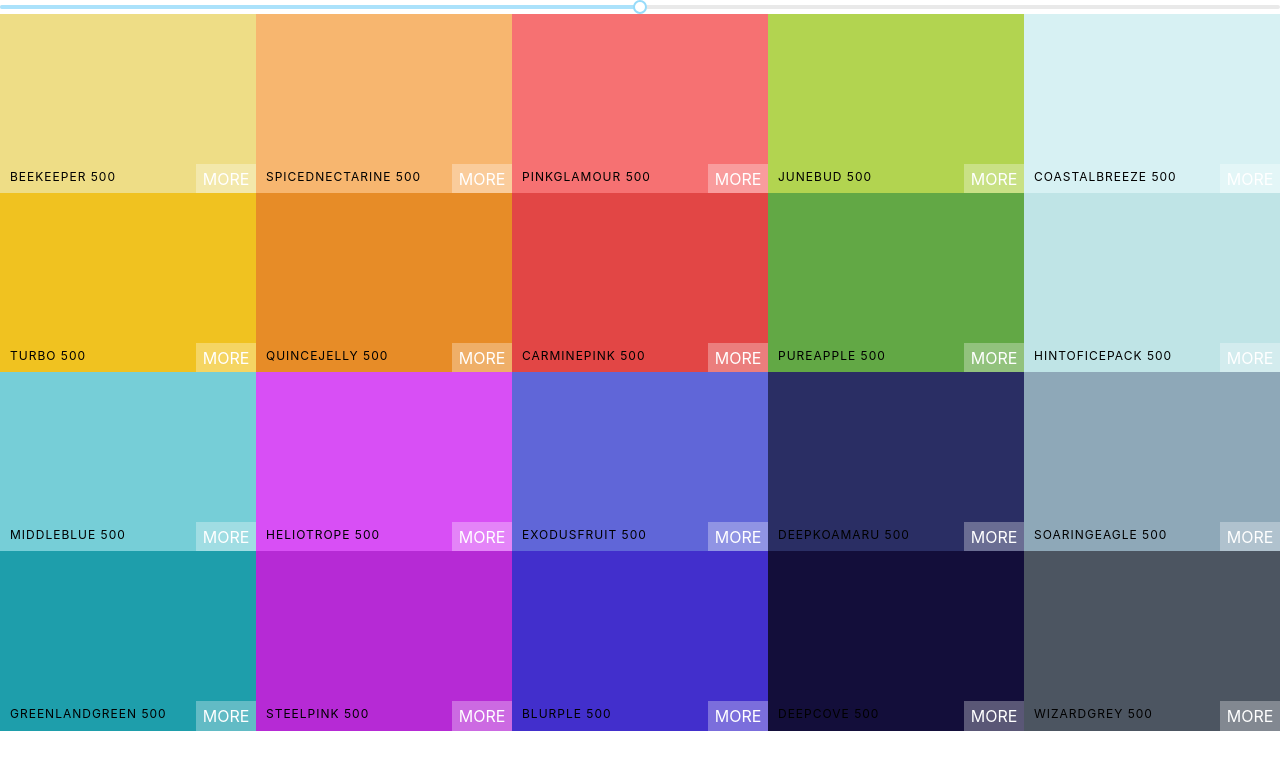
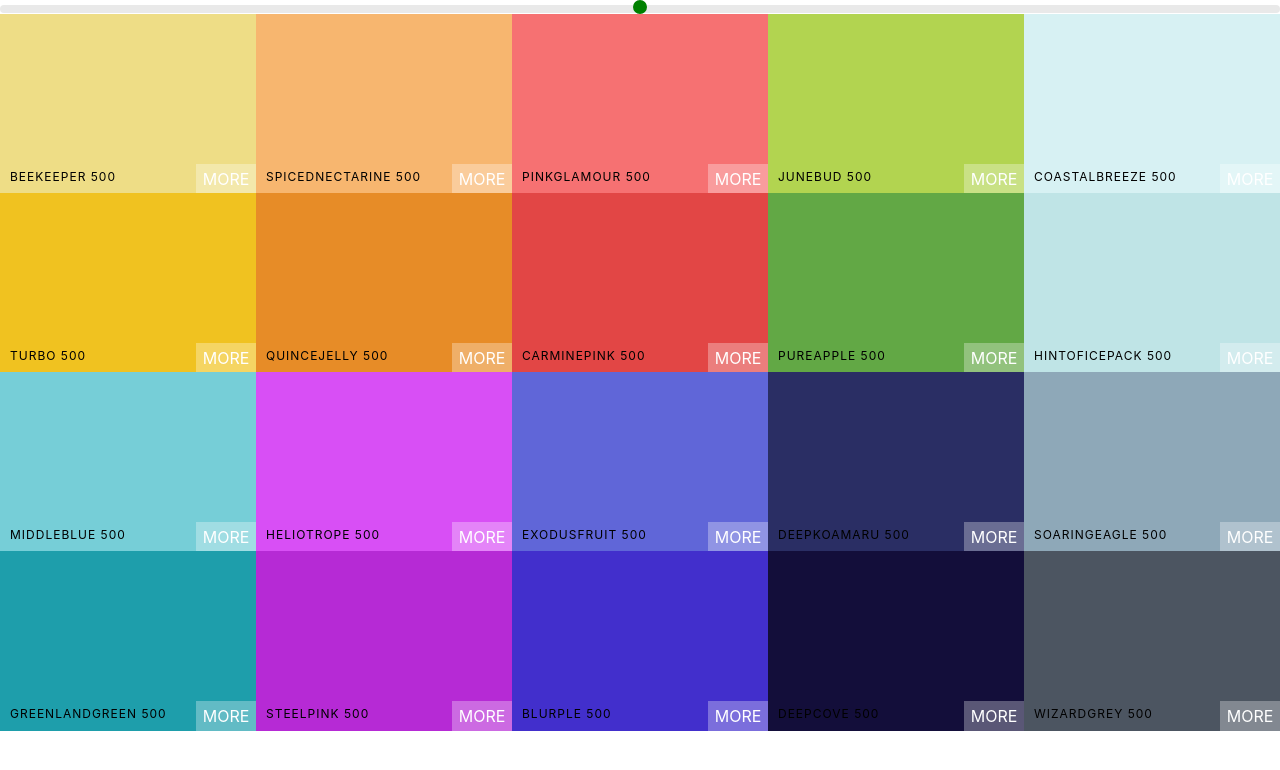
Before and after one commit to timven2004/Color-App, a React (Create React App) app: page / in a window 1280 px wide. Shown: the top 770 px of the page. Built offline with nearby package versions, Linux system fonts and the light colour scheme.

Commit message:
updated slider layout

```diff
--- a/src/Palette.js
+++ b/src/Palette.js
@@ -21,10 +21,6 @@ class Palatte extends Component{
 
 	render(){
 
-		let marks={
-			500: "500"
-		}
-
 		const colorBoxes = this.props.palatte.colors[this.state.level].map(color=>{
 			return (<ColorBox background = {color.hex} name={color.name}/>)
 		})
@@ -34,15 +30,24 @@ class Palatte extends Component{
 		return (
 		<div className="Palette">
 			{/*Navbar goes here*/}
+			<div className="slider">
 			<Slider
 				min={100}
 				max={900}
-				step={1}
 				defaultValue={this.state.level}
 				step={100}
-				marks={marks}
+				marks={{
+					500: "500"
+				}}
 				ariaValueTextFormatterForHandle = {(value)=>this.changeLevel(value)}
+				trackStyle = {[{"background-color": "transparent"}]}
+				handleStyle	={[{"background-color": "green",
+								"border-color":"green",
+								"outline":"none",
+			}]}
+				railStyle = {{"height": "8px"}}
 				/>
+			</div>
 			<div className="Palette-colors">
 				{/*bunch of color boxes*/}
 				{colorBoxes}
```
